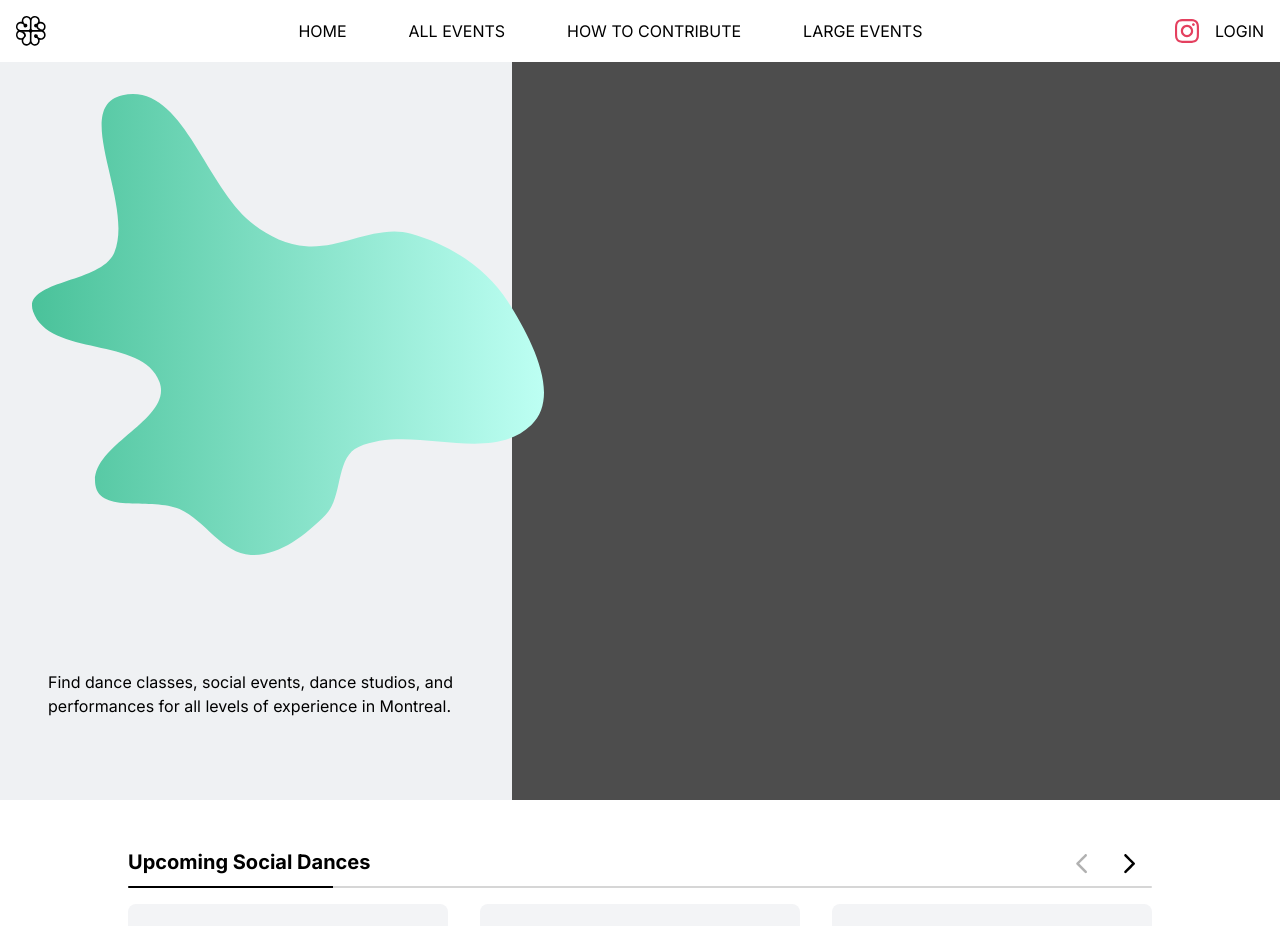
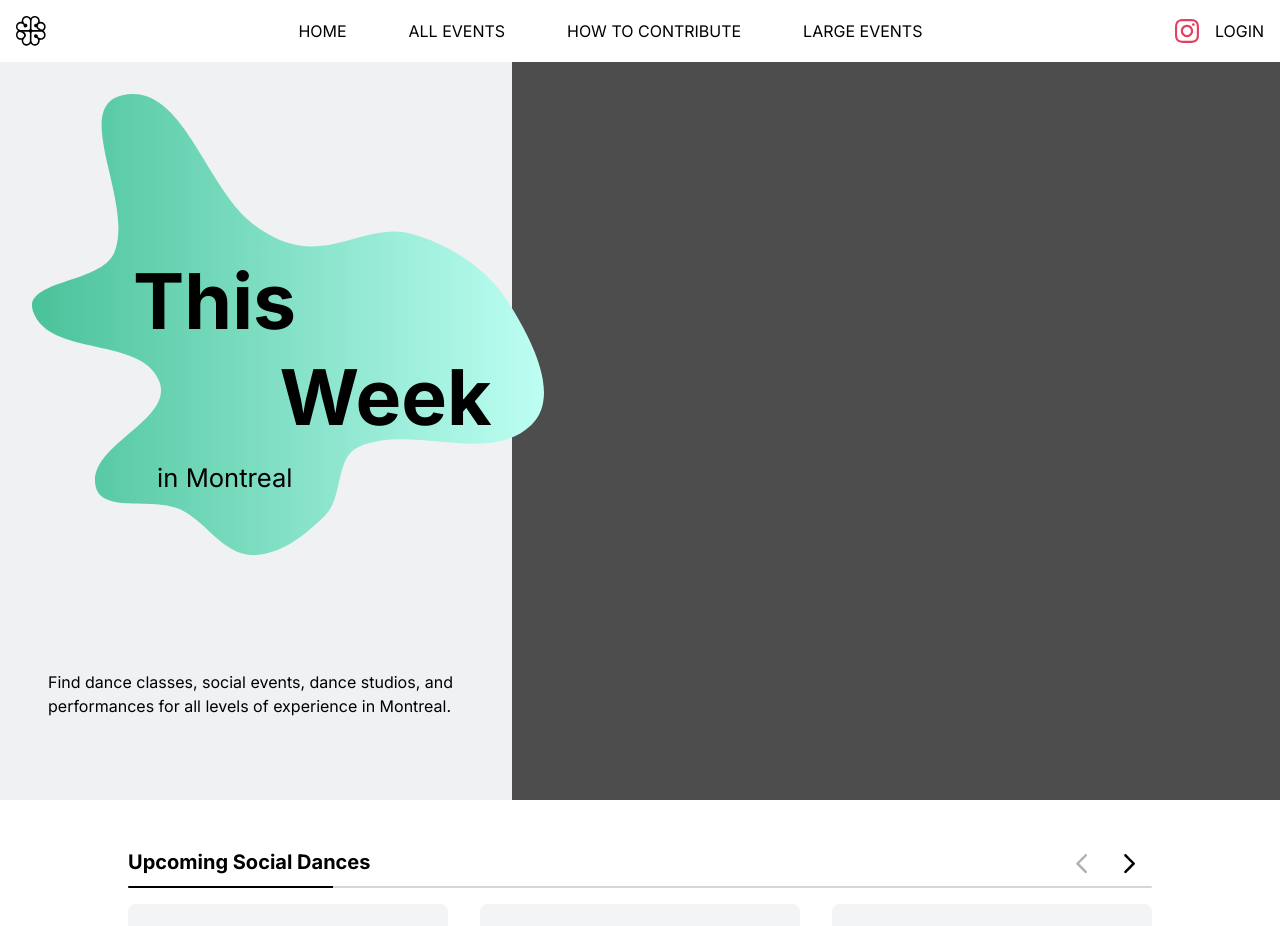
Before and after one commit to justinkwanchan/swing-schedule-front-end, a Next.js app: page / in a window 1280 px wide. Shown: the top 926 px of the page. Built offline with nearby package versions, Linux system fonts and the light colour scheme.

Commit message:
Add splotch text

```diff
--- a/src/app/components/home/index.tsx
+++ b/src/app/components/home/index.tsx
@@ -14,6 +14,17 @@ export default function Home() {
             alt={'Splotchy Frame'}
             className="absolute top-16 left-4 md:top-8 md:left-8 z-10 w-[75%] md:w-[100%]"
           />
+          <div className="flex flex-col absolute top-[53%] left-[17%] md:top-[16vw] md:left-[30%] lg:top-[15vw] lg:left-[28%] xl:left-[26%] 2xl:top-[13vw] z-20 w-[55%] md:w-[70%] leading-tight">
+            <h1 className="text-[11vw] md:text-[6vw] 2xl:text-[5vw] font-bold">
+              This
+            </h1>
+            <h1 className="self-end text-[11vw] md:text-[6vw] 2xl:text-[5vw] font-bold">
+              Week
+            </h1>
+            <h1 className="mt-4 ml-6 text-[3vw] md:text-[2vw] 2xl:text-[1vw]">
+              in Montreal
+            </h1>
+          </div>
           <div className="md:h-[50vw] lg:h-[45vw] 2xl:h-[35vw]"></div>
           <p className="pl-[40%] pt-4 pr-4 sm:pt-8 sm:pr-8 md:px-12">
             Find dance classes, social events, dance studios, and performances
```
